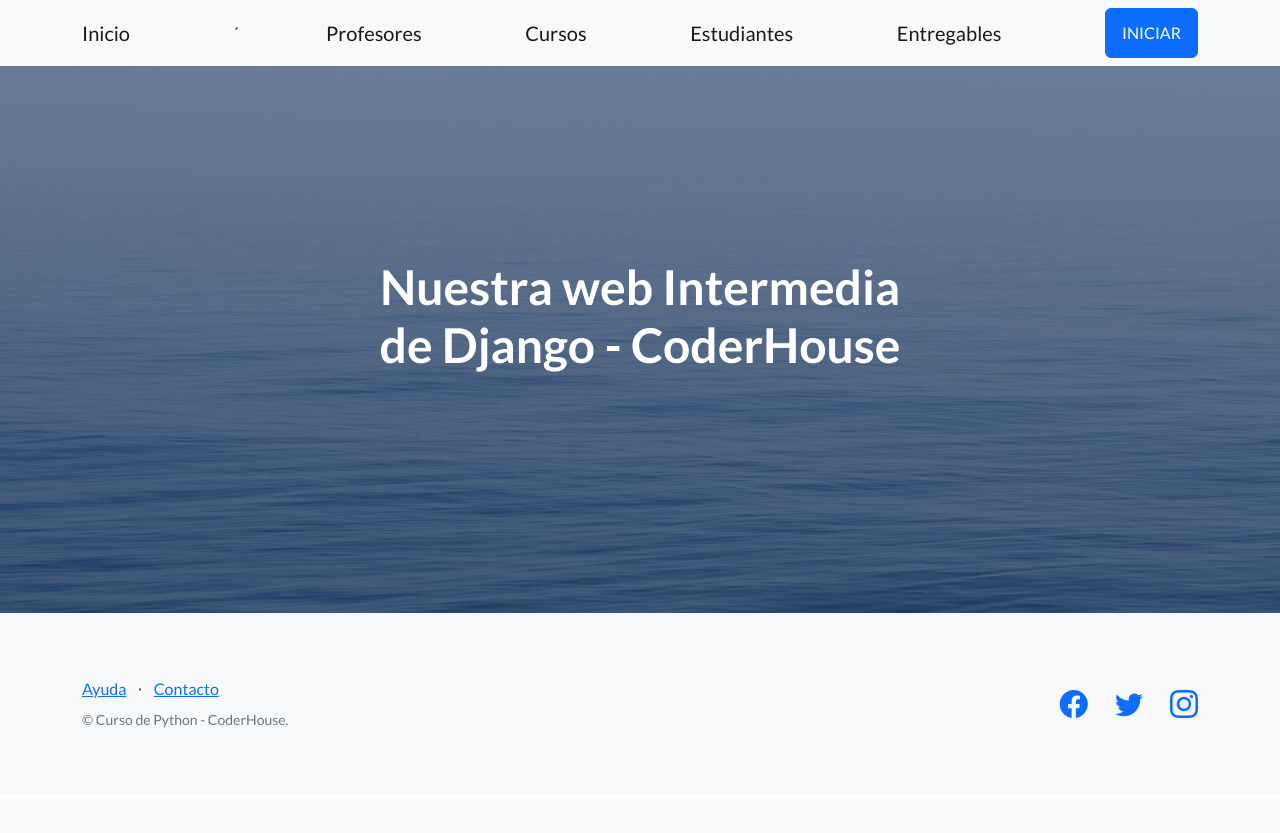
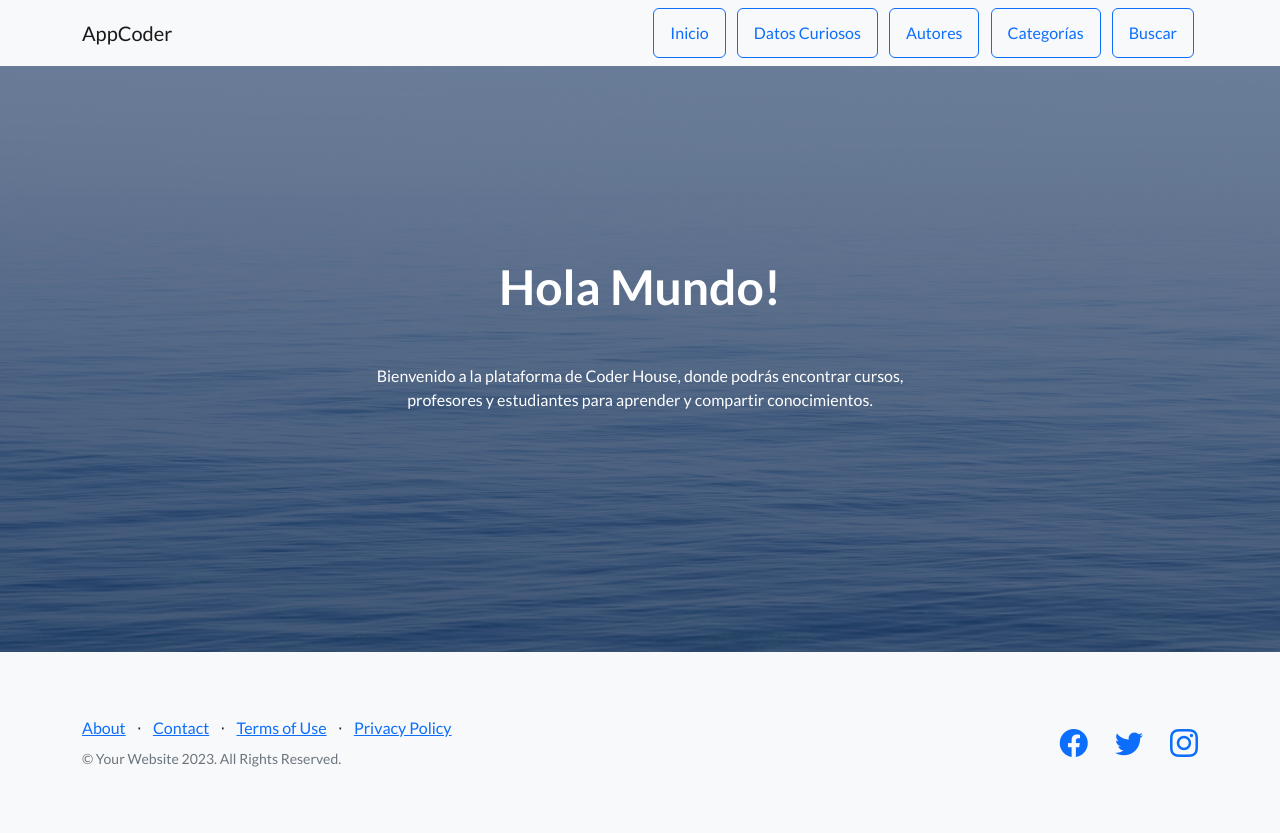
Before and after one commit to FacundoGamm/TuPrimeraPagina-Gamm, a Django app: page / in a window 1280 px wide. Before the commit the page ends 728 px from the top, so only its background shows below. Run offline with Django 5.2, Linux system fonts and the light colour scheme; some libraries are stand-ins or nearby versions.

Commit message:
nav funcional

```diff
--- a/Blog_Datos/AppCoder/templates/AppCoder/inicio.html
+++ b/Blog_Datos/AppCoder/templates/AppCoder/inicio.html
@@ -1,106 +1,19 @@
-<!DOCTYPE html>
-<html lang="en">
-    <head>
-
+{% extends 'AppCoder/padre.html' %}
 {% load static %}
 
-        <meta charset="utf-8" />
-        <meta name="viewport" content="width=device-width, initial-scale=1, shrink-to-fit=no" />
-        <meta name="description" content="" />
-        <meta name="author" content="" />
-        <title>Inicio</title>
-        <!-- Favicon-->
-        <link rel="icon" type="image/x-icon" href="{%static 'AppCoder/assets/favicon.ico' %}" />
-        <!-- Bootstrap icons-->
-        <link href="https://cdn.jsdelivr.net/npm/bootstrap-icons@1.5.0/font/bootstrap-icons.css" rel="stylesheet" type="text/css" />
-        <!-- Google fonts-->
-        <link href="https://fonts.googleapis.com/css?family=Lato:300,400,700,300italic,400italic,700italic" rel="stylesheet" type="text/css" />
-        <!-- Core theme CSS (includes Bootstrap)-->
-        <link href="{%static 'AppCoder/css/styles.css' %}" rel="stylesheet" />
+{% block title %}Inicio{% endblock %}
 
-
-    </head>
-    <body>
-        <!-- Navigation-->
-        <nav class="navbar navbar-light bg-light static-top">
-            <div class="container">
-                <a class="navbar-brand" href="#!">Inicio</a>´
-                <a class="navbar-brand" href="#!">Profesores</a>
-                <a class="navbar-brand" href="#!">Cursos</a>
-                <a class="navbar-brand" href="#!">Estudiantes</a>
-                <a class="navbar-brand" href="#!">Entregables</a>
-                <a class="btn btn-primary" href="#signup">INICIAR</a>
-            </div>
-        </nav>
-
-
-        <!-- Masthead-->
+{% block contenido %}
 <header class="masthead">
     <div class="container position-relative">
         <div class="row justify-content-center">
             <div class="col-xl-6">
                 <div class="text-center text-white">
-                            <!-- Page heading-->
-                            <h1 class="mb-5">Nuestra web Intermedia de Django - CoderHouse</h1>
-                            <!-- Signup form-->
-                            <!-- * * * * * * * * * * * * * * *-->
-                            <!-- * * SB Forms Contact Form * *-->
-                            <!-- * * * * * * * * * * * * * * *-->
-                            <!-- This form is pre-integrated with SB Forms.-->
-                            <!-- To make this form functional, sign up at-->
-                            <!-- https://startbootstrap.com/solution/contact-forms-->
-                            <!-- to get an API token!-->
-
+                    <h1 class="mb-5">Hola Mundo!</h1>
+                    <p class="mb-5">Bienvenido a la plataforma de Coder House, donde podrás encontrar cursos, profesores y estudiantes para aprender y compartir conocimientos.</p>
                 </div>
             </div>
         </div>
     </div>
 </header>
-
-
-
-
-
-
-
-
-        <!-- Footer-->
-        <footer class="footer bg-light">
-            <div class="container">
-                <div class="row">
-                    <div class="col-lg-6 h-100 text-center text-lg-start my-auto">
-                        <ul class="list-inline mb-2">
-                            <li class="list-inline-item"><a href="#!">Ayuda</a></li>
-                            <li class="list-inline-item">⋅</li>
-                            <li class="list-inline-item"><a href="#!">Contacto</a></li>
-
-                        </ul>
-                        <p class="text-muted small mb-4 mb-lg-0">&copy; Curso de Python - CoderHouse.</p>
-                    </div>
-                    <div class="col-lg-6 h-100 text-center text-lg-end my-auto">
-                        <ul class="list-inline mb-0">
-                            <li class="list-inline-item me-4">
-                                <a href="#!"><i class="bi-facebook fs-3"></i></a>
-                            </li>
-                            <li class="list-inline-item me-4">
-                                <a href="#!"><i class="bi-twitter fs-3"></i></a>
-                            </li>
-                            <li class="list-inline-item">
-                                <a href="#!"><i class="bi-instagram fs-3"></i></a>
-                            </li>
-                        </ul>
-                    </div>
-                </div>
-            </div>
-        </footer>
-        <!-- Bootstrap core JS-->
-        <script src="https://cdn.jsdelivr.net/npm/bootstrap@5.1.0/dist/js/bootstrap.bundle.min.js"></script>
-        <!-- Core theme JS-->
-        <script src="{% static 'AppCoder/js/scripts.js' %}"></script>
-        <!-- * * * * * * * * * * * * * * * * * * * * * * * * * * * * * * * * * * * * * * * *-->
-        <!-- * *                               SB Forms JS                               * *-->
-        <!-- * * Activate your form at https://startbootstrap.com/solution/contact-forms * *-->
-        <!-- * * * * * * * * * * * * * * * * * * * * * * * * * * * * * * * * * * * * * * * *-->
-        <script src="https://cdn.startbootstrap.com/sb-forms-latest.js"></script>
-    </body>
-</html>
+{% endblock %}
```
Also changed, not shown: Blog_Datos/AppCoder/templates/AppCoder/index.html (deleted, +0 -23 lines), Blog_Datos/AppCoder/templates/AppCoder/detalle_dato.html (renamed from Blog_Datos/AppCoder/templates/AppCoder/detalle_dato.html.html). Lines whose indentation alone changed are shown as unchanged.
